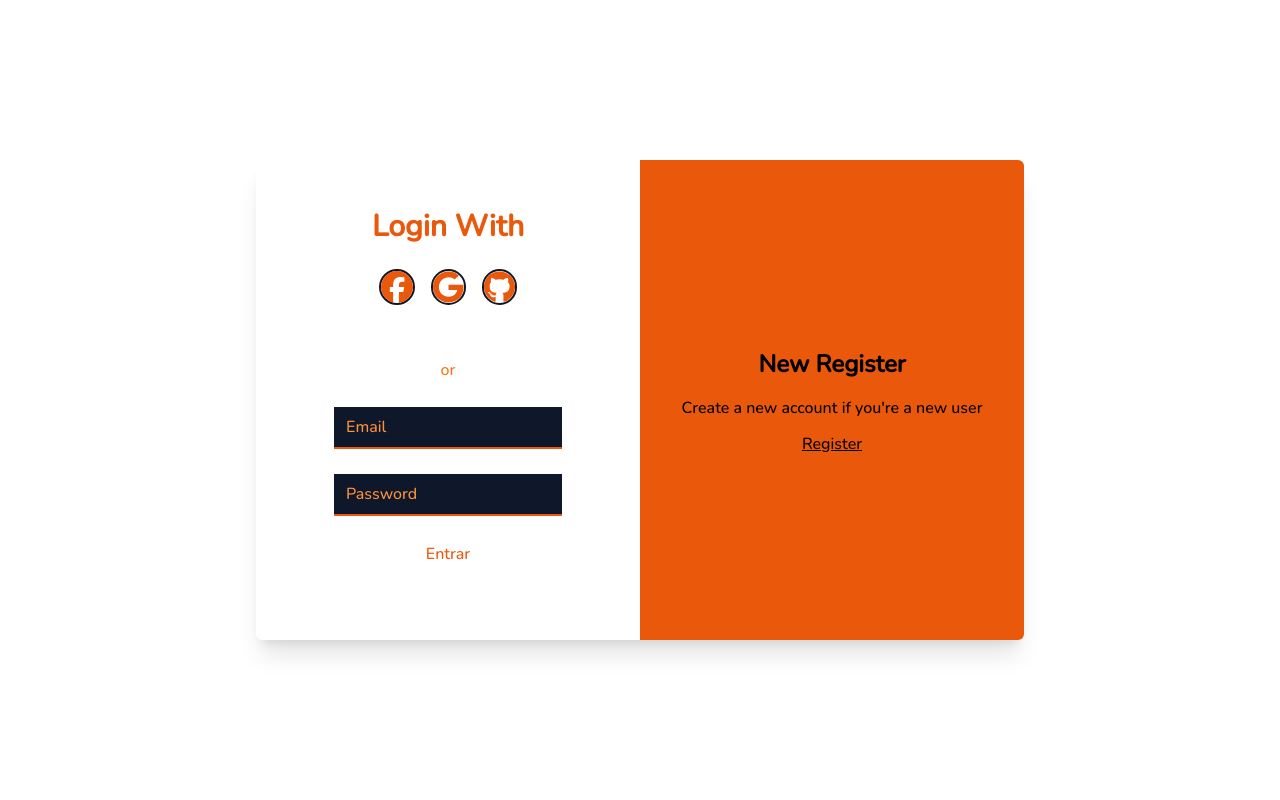
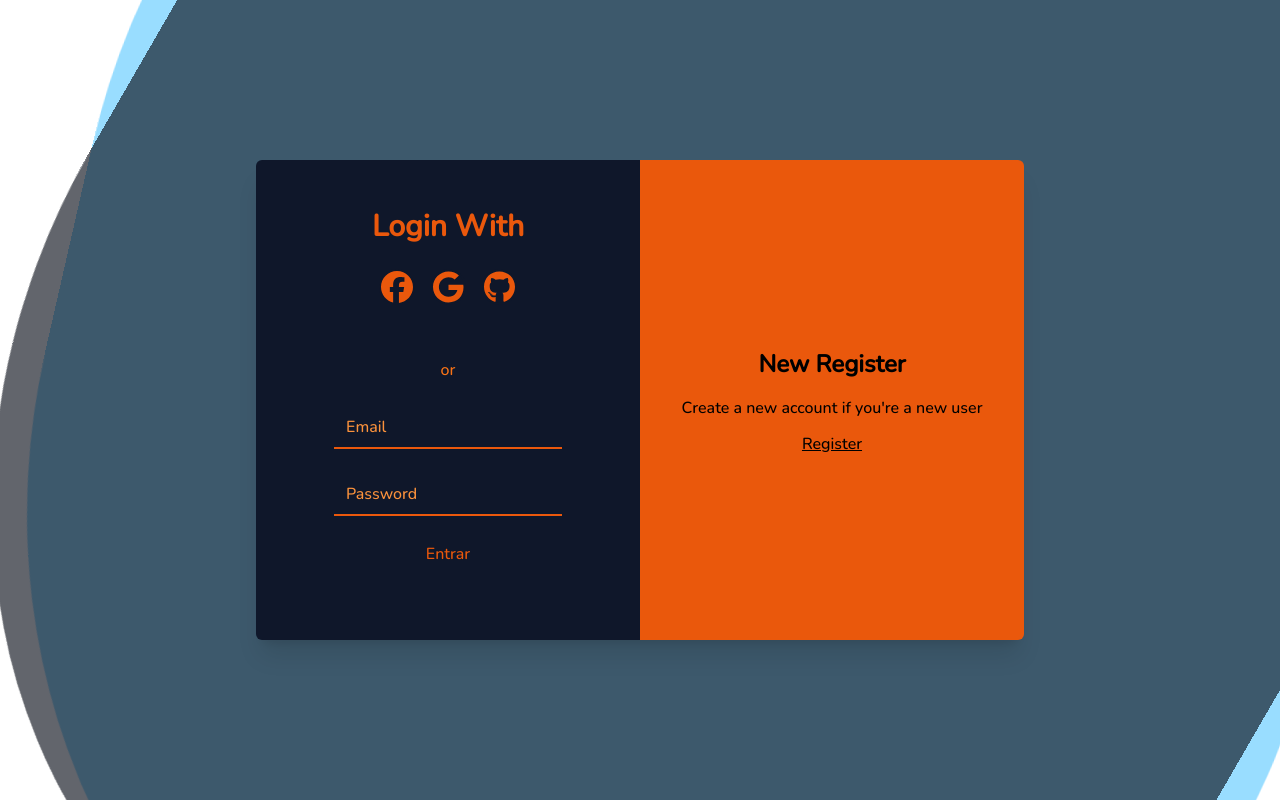
Before and after one commit to miguelCassimiro99/pizza-login, a Nuxt app: page /login in a window 1280 px wide. Built offline with nearby package versions, Linux system fonts and the light colour scheme.

Commit message:
adjusted wave effect

```diff
--- a/assets/css/tailwind.css
+++ b/assets/css/tailwind.css
@@ -53,3 +53,43 @@ input:-webkit-autofill:focus {
 input {
   caret-color: #EA580C;
 }
+
+/*? Wave */
+.wave > div {
+  width: 1500px;
+  height: 1300px;
+  margin-left: -150px;
+  margin-top: -250px;
+  transform-origin: 50% 48%;
+  border-radius: 43%;
+  opacity: 0.4;
+
+  position: fixed;
+  top: 3%;
+  left: 10%;
+}
+
+.wave--one {
+  background: #0af;
+  animation: drift 7000ms infinite linear;
+}
+
+.wave--two {
+  animation: drift 3000ms infinite linear;
+  opacity: 0.1;
+  background: black;
+}
+
+.wave--three {
+  animation: drift 7500ms infinite linear;
+  background-color: #0F172A;
+}
+
+@keyframes drift {
+  from {
+    transform: rotate(0deg);
+  }
+  from {
+    transform: rotate(360deg);
+  }
+}
--- /dev/null
+++ b/layouts/default.vue
@@ -0,0 +1,8 @@
+<template lang="pug">
+main
+  .wave(class="z-1")
+    .wave--one
+    .wave--two
+    .wave--three
+  slot
+</template>
--- a/pages/login.vue
+++ b/pages/login.vue
@@ -1,5 +1,6 @@
 <template lang="pug">
-main(class="h-screen dark:bg-slate-900 flex justify-center items-center font-nunito")
+main(class="h-screen dark:bg-slate-900 flex justify-center items-center font-nunito z-100")
+
   .login-container(
     class="h-full w-full md:h-[480px] md:w-[768px] rounded-md shadow-none md:shadow-xl overflow-hidden border-slate-900 relative"
     :class="formSelected ? 'toggle' : ''"
@@ -8,7 +9,7 @@ main(class="h-screen dark:bg-slate-900 flex justify-center items-center font-nun
     .form-container(class="h-full flex")
       form.form-login(
         @submit.prevent="submitLoginForm"
-        class="h-full w-full md:w-[50%] duration-1000 absolute md:relative flex flex-col items-center justify-evenly py-6 px-6"
+        class="h-full w-full md:w-[50%] bg-slate-900 duration-1000 absolute md:relative flex flex-col items-center justify-evenly py-6 px-6"
       )
         h2(class="text-3xl font-semibold text-orange-600 capitalize") Login with
 
```
